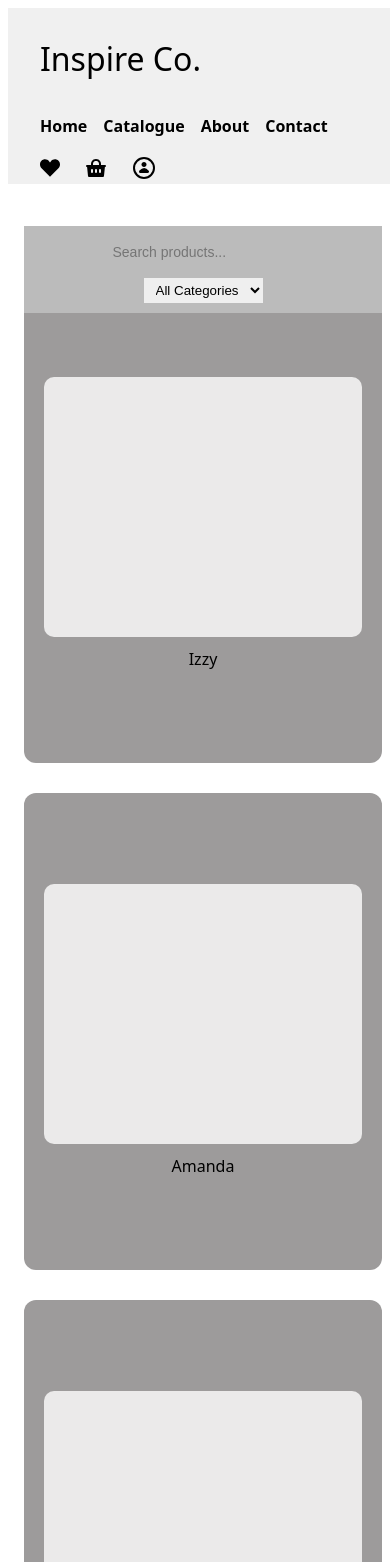
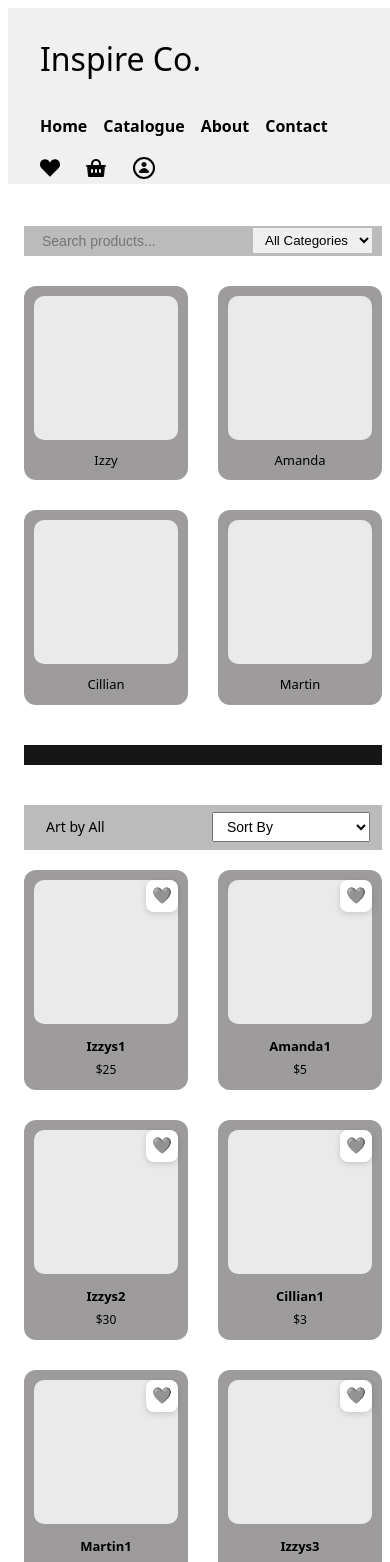
Before and after one commit to Amanda-Andrite/Tism-Central, a SvelteKit app: page /home in a window 390 px wide. Shown: the top 1562 px of the page. Built offline with nearby package versions, Linux system fonts and the light colour scheme.

Commit message:
Fixed responsiveness on smaller screens

```diff
--- a/src/routes/home/+page.svelte
+++ b/src/routes/home/+page.svelte
@@ -4,13 +4,10 @@
 
 	function toggleWishlist(id: number) {
 		wishlist.update((items: number[]) => {
-			if (items.includes(id))
-			{
+			if (items.includes(id)) {
 				showNotification('Removed from wishlist');
 				return items.filter((i: number) => i !== id);
-			}
-			else
-			{
+			} else {
 				showNotification('Added to wishlist');
 				return [...items, id];
 			}
@@ -125,8 +122,7 @@
 	<div class="gallery-grid">
 		{#each filteredProducts as item}
 			<div class="card">
-				<button
-					class="wishlist-btn" on:click={() => toggleWishlist(item.id)}>
+				<button class="wishlist-btn" on:click={() => toggleWishlist(item.id)}>
 					{$wishlist.includes(item.id) ? '💖' : '🩶'}
 				</button>
 
@@ -201,7 +197,7 @@
 
 	.artist-card .image-box {
 		width: 100%;
-		height: 260px;
+		aspect-ratio: 1 / 1;
 		background: var(--card-placeholder);
 		border-radius: 10px;
 		margin-bottom: 10px;
@@ -254,11 +250,10 @@
 		border-radius: var(--card-radius);
 		width: 100%;
 		max-width: 260px;
-		aspect-ratio: 3 / 4;
 		display: flex;
-		align-items: center;
 		flex-direction: column;
-		justify-content: center;
+		align-items: stretch;
+		justify-content: flex-start;
 		transition:
 			transform 0.2s ease,
 			box-shadow 0.2s ease;
@@ -271,7 +266,7 @@
 
 	.image-box {
 		width: 100%;
-		height: 260px;
+		aspect-ratio: 1 / 1;
 		background: var(--card-placeholder);
 		border-radius: 10px;
 		margin-bottom: 10px;
@@ -282,6 +277,12 @@
 		margin-top: 8px;
 		text-align: center;
 	}
+
+	.price {
+	text-align: center;
+	margin-top: 4px;
+	font-size: 14px;
+}
 
 	.sort-select {
 		padding: 5px 10px;
@@ -353,26 +354,49 @@
 
 	@media (max-width: 500px) {
 		.gallery-grid {
-			grid-template-columns: 1fr;
+			grid-template-columns: repeat(2, 1fr);
+		}
+
+		.artists-row {
+			grid-template-columns: repeat(2, 1fr);
 		}
 
 		.section-header {
-			flex-direction: column;
+			flex-direction: row;
+			justify-content: space-between;
+			align-items: center;
 			gap: 10px;
+			flex-wrap: wrap;
 		}
 
 		.search-bar {
-			height: auto;
-			padding: 10px;
-			flex-direction: column;
-			gap: 10px;
+			position: relative;
+			top: 0;
+			max-width: 100%;
+			justify-content: center;
 		}
 
-		.artists-row {
-			grid-template-columns: 1fr;
+		.name {
+			font-size: 13px;
+			margin-top: 6px;
 		}
+
+		.price {
+			text-align: center;
+			font-size: 12px;
+			margin-top: 4px;
+		}
+
+		.artist-name {
+			font-size: 13px;
+		}
+
 		.card {
-			max-width: 100%;
+			padding: 10px;
+		}
+
+		.image-box {
+			margin-bottom: 6px;
 		}
 	}
 </style>
```
